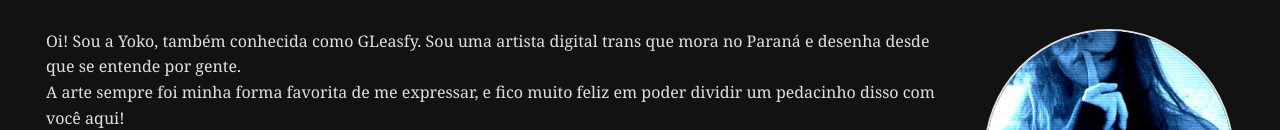
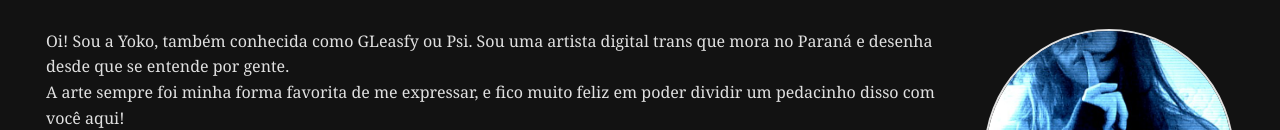
Before and after one commit to GLeasfy/gleasfyportifolio, a plain HTML site: page about.html in a window 1280 px wide. Shown: the part 275-405 px from the top of the page. Drawn offline with Linux system fonts and the light colour scheme.

Commit message:
Update about.html

```diff
--- a/about.html
+++ b/about.html
@@ -32,7 +32,7 @@
         <section class="about-container">
           <img src="Flags/yoko.png" alt="Foto de GLeasfy" class="profile-pic">
         <div class="about-text">
-          <p>Oi! Sou a Yoko, também conhecida como GLeasfy. Sou uma artista digital trans que mora no Paraná e desenha desde que se entende por gente.</p>
+          <p>Oi! Sou a Yoko, também conhecida como GLeasfy ou Psi. Sou uma artista digital trans que mora no Paraná e desenha desde que se entende por gente.</p>
           <p>A arte sempre foi minha forma favorita de me expressar, e fico muito feliz em poder dividir um pedacinho disso com você aqui!</p>
           <p>ㅤㅤ</p>
           <p>ㅤㅤ</p>
```
